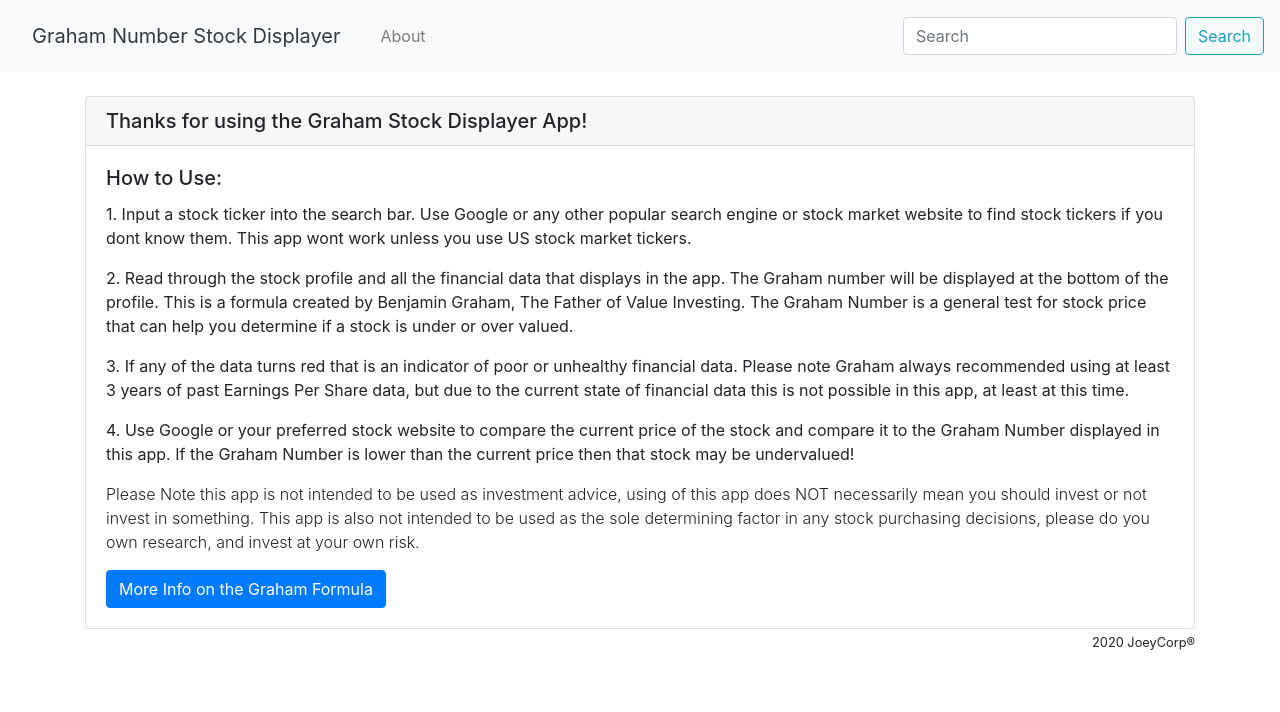
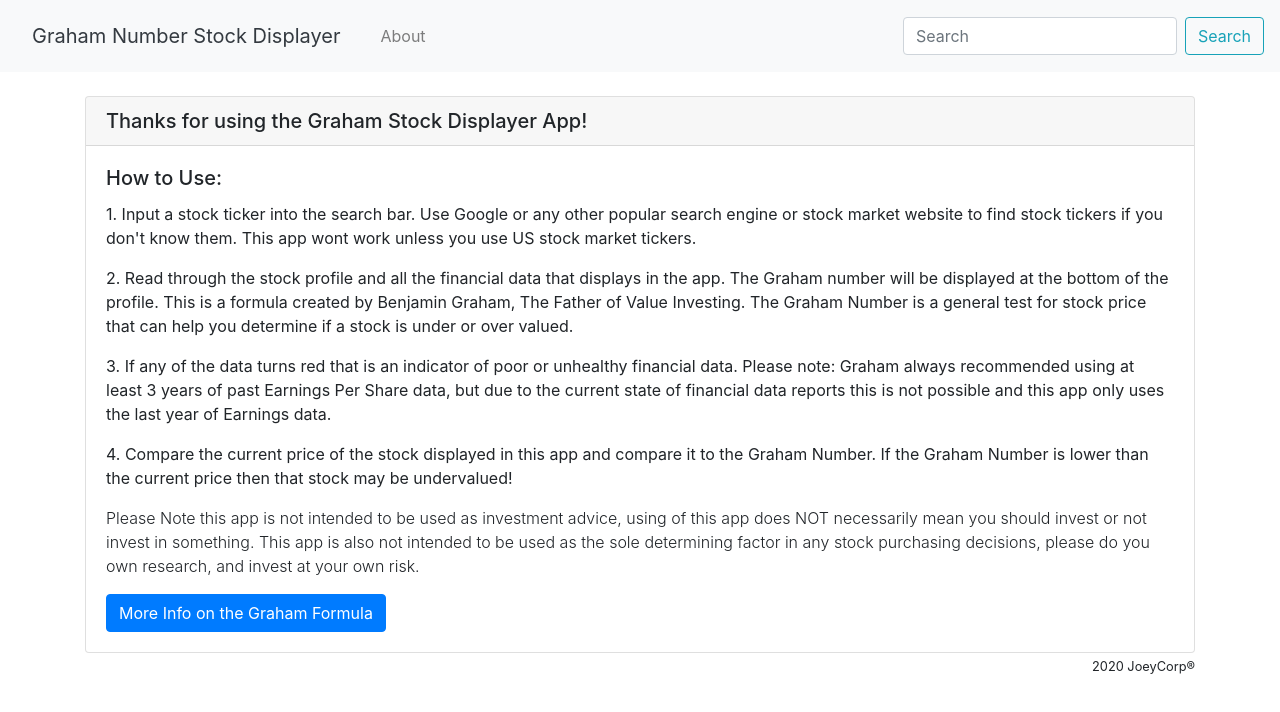
Before and after one commit to SteelMasterJ/Stock-Info-Displayer-App, a React (Create React App) app: page /about in a window 1280 px wide. Shown: the top 712 px of the page. Built offline with nearby package versions, Linux system fonts and the light colour scheme; no server answers.

Commit message:
refactored and noted

```diff
--- a/src/components/About.js
+++ b/src/components/About.js
@@ -7,10 +7,10 @@ const About = props => (
                 <h5 className="card-header">Thanks for using the Graham Stock Displayer App!</h5>
                 <div className="card-body">
                     <h5 className="card-title">How to Use:</h5>
-                    <p className="card-text">1. Input a stock ticker into the search bar. Use Google or any other popular search engine or stock market website to find stock tickers if you dont know them. This app wont work unless you use US stock market tickers.</p>
+                    <p className="card-text">1. Input a stock ticker into the search bar. Use Google or any other popular search engine or stock market website to find stock tickers if you don't know them. This app wont work unless you use US stock market tickers.</p>
                     <p className="card-text">2. Read through the stock profile and all the financial data that displays in the app. The Graham number will be displayed at the bottom of the profile. This is a formula created by Benjamin Graham, The Father of Value Investing. The Graham Number is a general test for stock price that can help you determine if a stock is under or over valued.</p>
-                    <p className="card-text">3. If any of the data turns red that is an indicator of poor or unhealthy financial data. Please note Graham always recommended using at least 3 years of past Earnings Per Share data, but due to the current state of financial data this is not possible in this app, at least at this time.</p>
-                    <p className="card-text">4. Use Google or your preferred stock website to compare the current price of the stock and compare it to the Graham Number displayed in this app. If the Graham Number is lower than the current price then that stock may be undervalued!</p>
+                    <p className="card-text">3. If any of the data turns red that is an indicator of poor or unhealthy financial data. Please note: Graham always recommended using at least 3 years of past Earnings Per Share data, but due to the current state of financial data reports this is not possible and this app only uses the last year of Earnings data.</p>
+                    <p className="card-text">4. Compare the current price of the stock displayed in this app and compare it to the Graham Number. If the Graham Number is lower than the current price then that stock may be undervalued!</p>
                     <p className="card-text font-weight-light">Please Note this app is not intended to be used as investment advice, using of this app does NOT necessarily mean you should invest or not invest in something. This app is also not intended to be used as the sole determining factor in any stock purchasing decisions, please do you own research, and invest at your own risk.</p>
                     <a rel="noopener noreferrer" href={"https://www.investopedia.com/terms/g/graham-number.asp" + props.ticker} className="btn btn-primary" target="_blank">More Info on the Graham Formula</a>
                 </div>
```
Also changed, not shown: src/App.js (+5 -94 lines).
